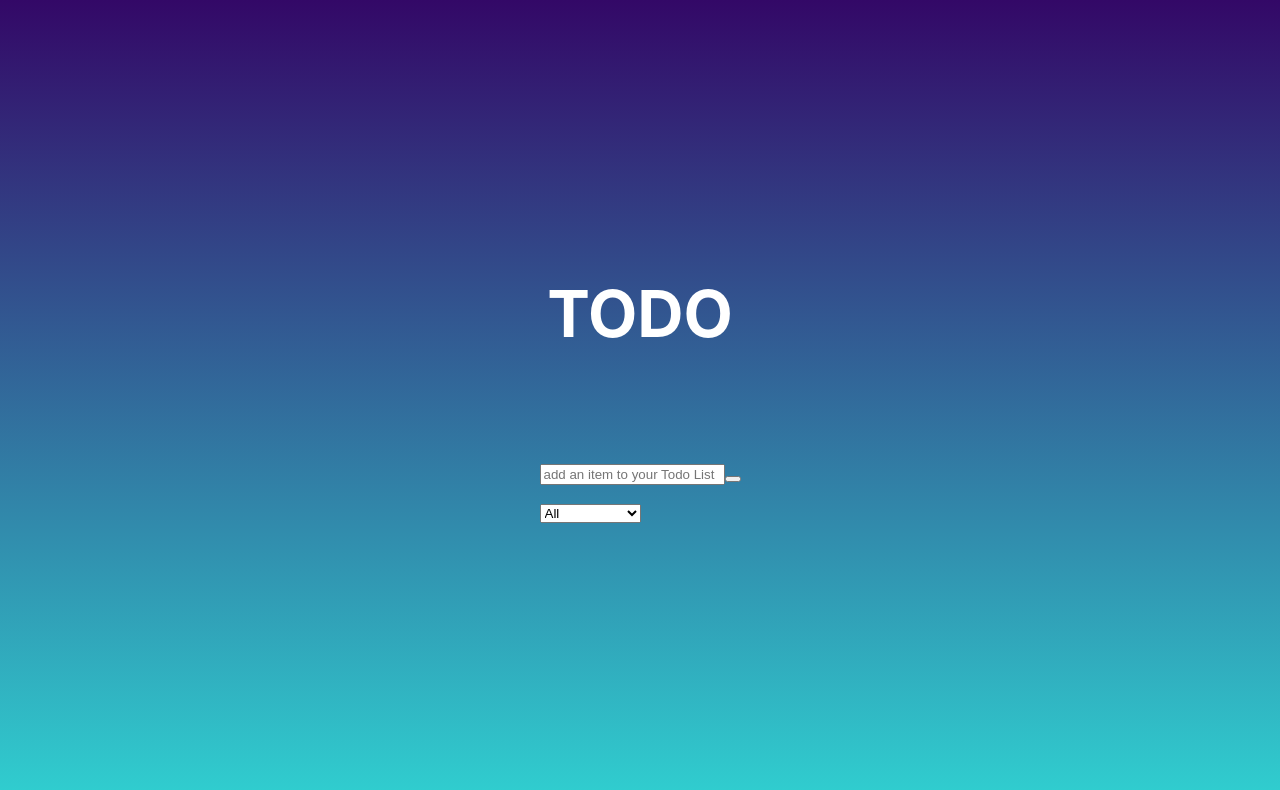
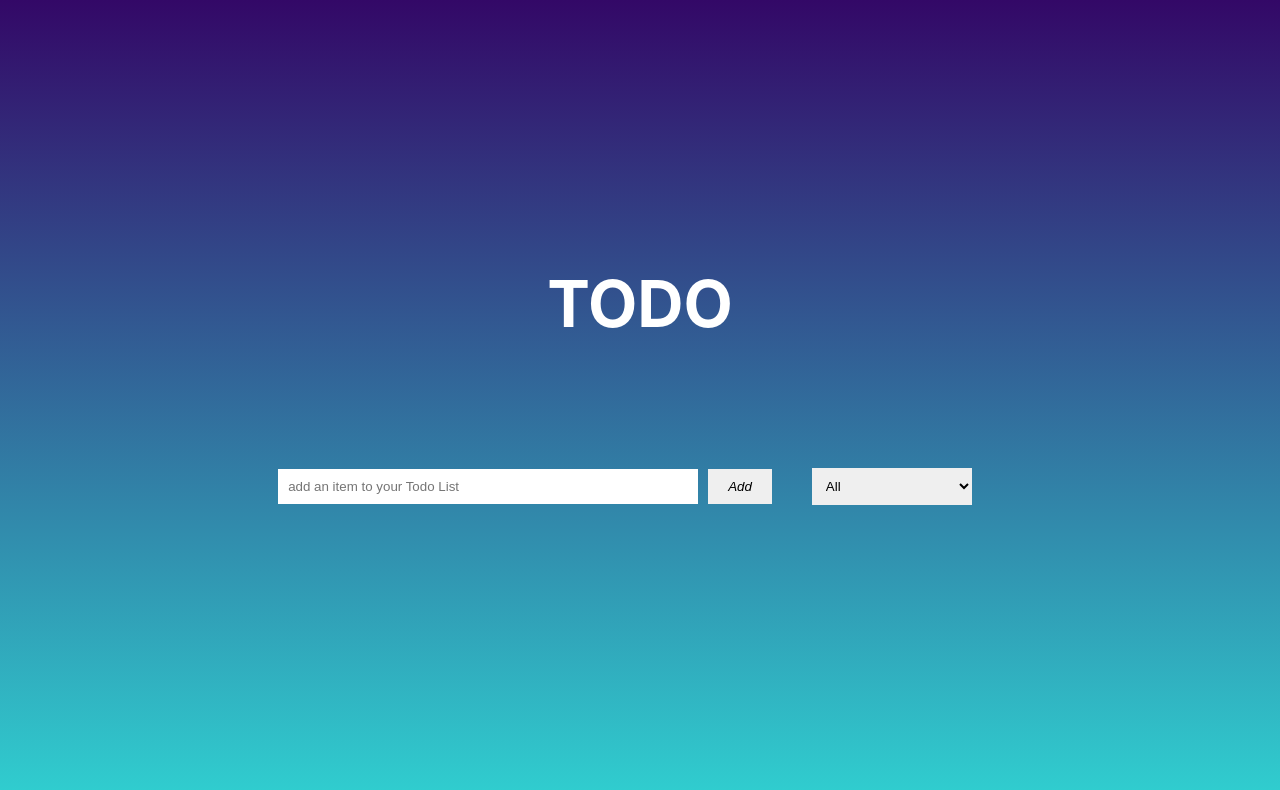
Before and after one commit to OsasAzamegbe/react-scheduler, a React (Create React App) app: page / in a window 1280 px wide. Shown: the top 790 px of the page. Built offline with nearby package versions, Linux system fonts and the light colour scheme.

Commit message:
added styling

```diff
--- a/src/components/Form.js
+++ b/src/components/Form.js
@@ -1,4 +1,5 @@
 import React from 'react';
+import './Form.css';
 
 const Form = () => {
     return (
@@ -6,7 +7,7 @@ const Form = () => {
             <form>
                 <input className="todo-input" type="text" placeholder="add an item to your Todo List" />
                 <button className="todo-button" type="submit" >
-                    <i className=""></i>
+                    <i className="">Add</i>
                 </button>
                 <div className="select">
                     <select name="todos" className="filter-todos" >
```
